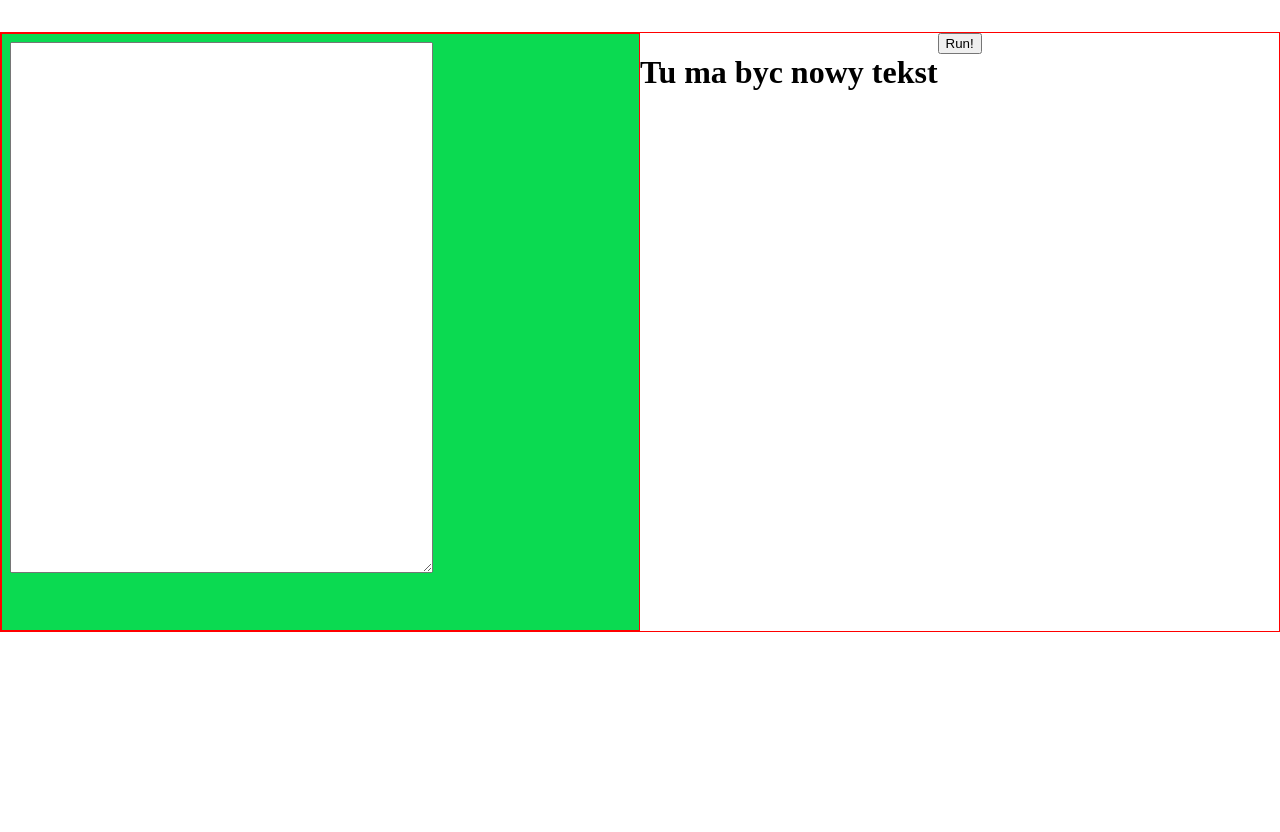
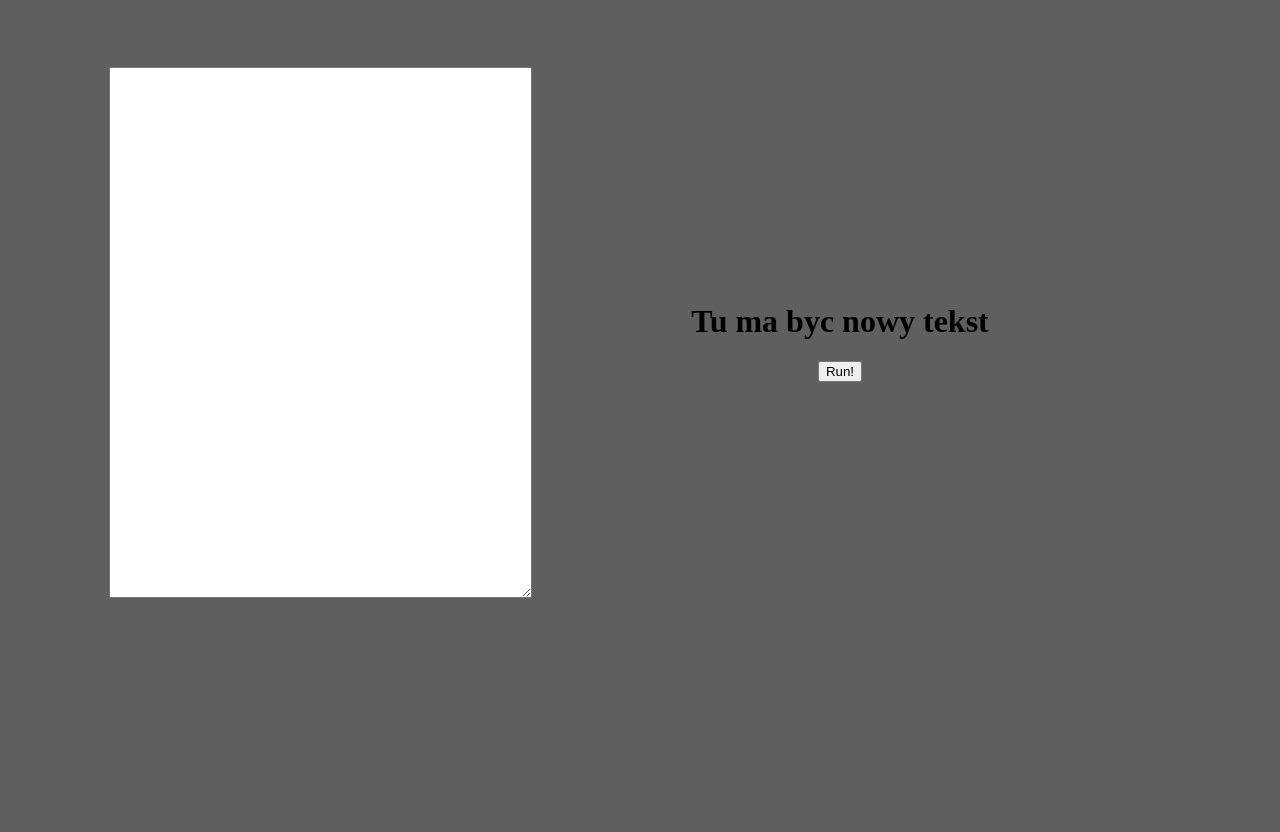
Before and after one commit to zakrza59/readfast, a PHP site: page / in a window 1280 px wide. Run offline with PHP 8.4, Linux system fonts and the light colour scheme.

Commit message:
new flex

```diff
--- a/main.css
+++ b/main.css
@@ -1,6 +1,6 @@
 html, body {
   height: 100%;
-  background-color: #FFF;
+  background-color: #5f5f5f;
   margin: 0;
   padding: 0;
 }
@@ -20,21 +20,26 @@ div {
   width: 100%;
   height: 75%;
   max-height: 75%;
-  border: 1px solid red;
 }
 .left-container {
   flex: 0 1 50%;
   min-height: 100%;
   max-width: 50%;
-  border: 1px solid red;
-  background: #0BDA51;
   padding: .5em;
+  display: flex;
+  flex-flow: row nowrap;
+  justify-content: center;
+  align-items: center;
 }
+
 .right-container {
-  flex: 0 1 50%;
+  height: 100%;
+  width: 400px;
   display: flex;
-  height: 100%;
-  max-width: 50%;
-  flex-wrap: wrap;
-  align-items: flex-start;
+  flex-flow: column nowrap;
+  justify-content: center;
+  align-items: center;
 }
+
+#text {
+}
```
